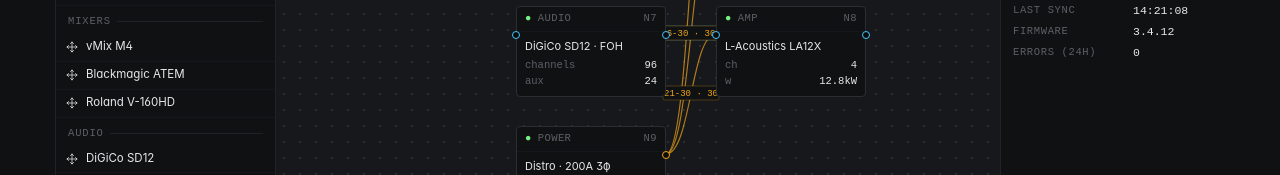
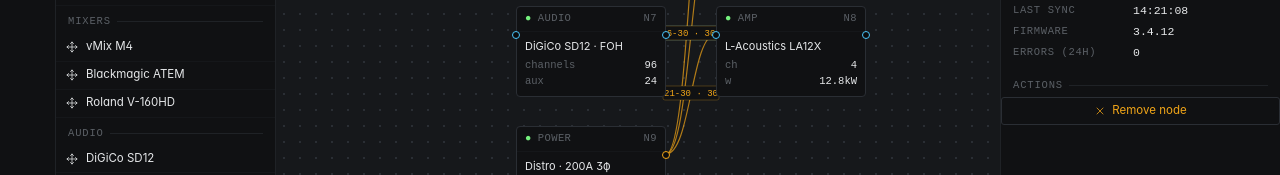
Before and after one commit to trop3n/blackburst, a React (Vite) app: page / in a window 1280 px wide. Both pictures are taken after a click on the button "SYS". Shown: the part 382-557 px from the top of the page. Built offline with nearby package versions, Linux system fonts and the light colour scheme.

Commit message:
Remove-node action lives at the bottom of the inspector with a warn-colored button + confirm() prompt.

```diff
--- a/src/index.css
+++ b/src/index.css
@@ -270,6 +270,15 @@
   border-color: var(--accent-dim);
 }
 .tb-btn.primary:hover { background: var(--accent); color: var(--color-bg-0); }
+.tb-btn.danger {
+  color: var(--color-warn);
+  border-color: var(--color-line-strong);
+}
+.tb-btn.danger:hover {
+  background: var(--color-warn);
+  color: var(--color-bg-0);
+  border-color: var(--color-warn);
+}
 
 .user-chip {
   display: flex; align-items: center; gap: 6px;
--- a/src/modules/system-designer/SystemDesignerModule.tsx
+++ b/src/modules/system-designer/SystemDesignerModule.tsx
@@ -101,6 +101,7 @@
   const setView = useSystem((s) => s.setView);
   const updateNode = useSystem((s) => s.updateNode);
   const addNode = useSystem((s) => s.addNode);
+  const removeNode = useSystem((s) => s.removeNode);
 
   const node = nodes.find((n) => n.id === selectedId);
   const visibleEdges = edges.filter((e) => lanes[e.lane]);
@@ -519,6 +520,21 @@
               <span className="k">Errors (24h)</span>
               <span className="v">0</span>
             </div>
+            <div className="section-h">
+              <span>ACTIONS</span>
+              <span className="line" />
+            </div>
+            <button
+              className="tb-btn danger"
+              onClick={() => {
+                if (confirm(`Remove node "${node.name}"? Connected edges will also be deleted.`)) {
+                  removeNode(node.id);
+                }
+              }}
+              style={{ width: "100%", justifyContent: "center" }}
+            >
+              <I.Cross size={12} /> Remove node
+            </button>
           </div>
         )}
 
```
